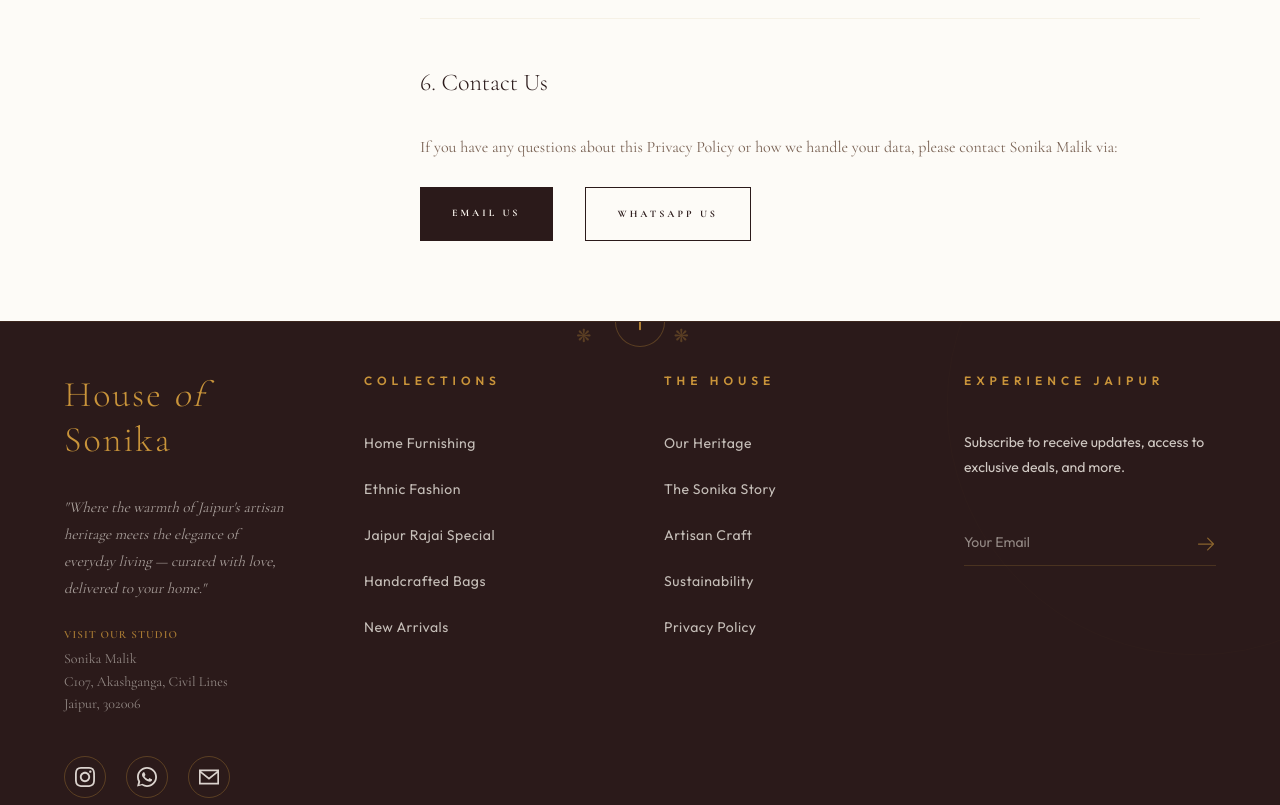
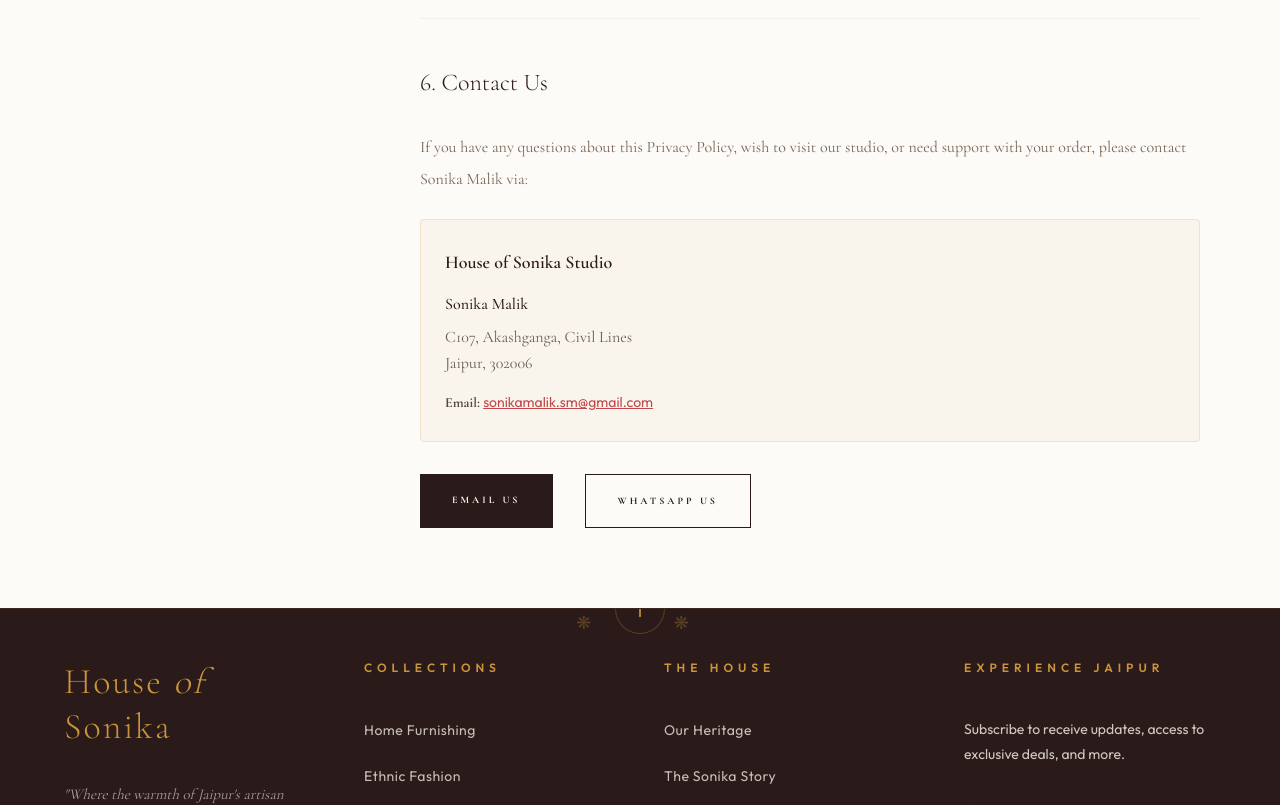
Before and after one commit to sharmakush2003/Sonika-s-Store, a Next.js app: page /privacy-policy in a window 1280 px wide. Shown: the part 1880-2685 px from the top of the page. Built offline with nearby package versions, Linux system fonts and the light colour scheme.

Commit message:
feat: display owner name, address, and email on website UI footer and contact page

```diff
--- a/src/app/privacy-policy/page.tsx
+++ b/src/app/privacy-policy/page.tsx
@@ -101,11 +101,20 @@ export default function PrivacyPolicyPage() {
 
             <div id="contact" className="reveal scroll-mt-32 border-t border-sand/30 pt-10">
               <h2 className="text-[24px] font-serif font-light text-deep mb-6">6. Contact Us</h2>
-              <p className="mb-6">
-                If you have any questions about this Privacy Policy or how we handle your data, please contact Sonika Malik via:
+              <p className="mb-6 text-muted">
+                If you have any questions about this Privacy Policy, wish to visit our studio, or need support with your order, please contact Sonika Malik via:
               </p>
+
+              <div className="mb-8 p-6 bg-sand/20 border border-gold/20 rounded-sm font-serif">
+                <h4 className="text-[18px] text-deep font-semibold mb-2">House of Sonika Studio</h4>
+                <p className="text-deep font-medium mb-1">Sonika Malik</p>
+                <p className="text-deep/70 leading-relaxed">C107, Akashganga, Civil Lines</p>
+                <p className="text-deep/70 leading-relaxed mb-3">Jaipur, 302006</p>
+                <p className="text-deep/80 text-[14px]"><strong>Email:</strong> <a href="mailto:sonikamalik.sm@gmail.com" className="text-rose underline hover:text-gold transition-colors font-sans">sonikamalik.sm@gmail.com</a></p>
+              </div>
+
               <div className="flex flex-col sm:flex-row gap-8">
-                 <a href="mailto:Sonikamalik.sm@gmail.com" className="px-8 py-4 bg-deep text-cream uppercase tracking-[3px] text-[10px] font-bold hover:bg-gold transition-colors text-center">
+                 <a href="mailto:sonikamalik.sm@gmail.com" className="px-8 py-4 bg-deep text-cream uppercase tracking-[3px] text-[10px] font-bold hover:bg-gold transition-colors text-center">
                    Email Us
                  </a>
                  <a href="https://wa.me/8188000001" className="px-8 py-4 border border-deep text-deep uppercase tracking-[3px] text-[10px] font-bold hover:bg-deep hover:text-cream transition-colors text-center">
--- a/src/components/Footer.tsx
+++ b/src/components/Footer.tsx
@@ -32,11 +32,16 @@ export default function Footer() {
               "Where the warmth of Jaipur's artisan heritage meets the elegance of everyday living — curated with love, delivered to your home."
             </p>
 
-            <div className="mb-10 text-[14px] leading-relaxed text-cream/50" style={{ fontFamily: "'Cormorant Garamond', serif" }}>
-              <div className="text-gold/80 font-semibold mb-1 uppercase tracking-widest text-[11px]">Visit Our Studio</div>
-              <div>Sonika Malik</div>
+            <div className="mb-8 text-[14px] leading-relaxed text-cream/70" style={{ fontFamily: "'Cormorant Garamond', serif" }}>
+              <div className="text-gold font-semibold mb-2 uppercase tracking-widest text-[11px]">Visit Our Studio</div>
+              <div className="font-semibold text-cream text-[15px] mb-0.5">Sonika Malik</div>
               <div>C107, Akashganga, Civil Lines</div>
               <div>Jaipur, 302006</div>
+              <div className="mt-3 pt-2 border-t border-gold/15">
+                <a href="mailto:sonikamalik.sm@gmail.com" className="text-gold hover:text-gold/80 transition-colors text-[13px] tracking-wide font-sans block">
+                  sonikamalik.sm@gmail.com
+                </a>
+              </div>
             </div>
 
             <div className="flex gap-5">
@@ -46,7 +51,7 @@ export default function Footer() {
               <a href="https://wa.me/8188000001?text=Hi%20House%20of%20Sonika!%20I'd%20like%20to%20enquire%20about%20your%20handcrafted%20products." target="_blank" rel="noreferrer" className="social-icon-btn" aria-label="WhatsApp">
                 <WhatsAppIcon className="w-5 h-5" />
               </a>
-              <a href="mailto:Sonikamalik.sm@gmail.com" className="social-icon-btn" aria-label="Email">
+              <a href="mailto:sonikamalik.sm@gmail.com" className="social-icon-btn" aria-label="Email">
                 <MailIcon className="w-5 h-5" />
               </a>
             </div>
```
